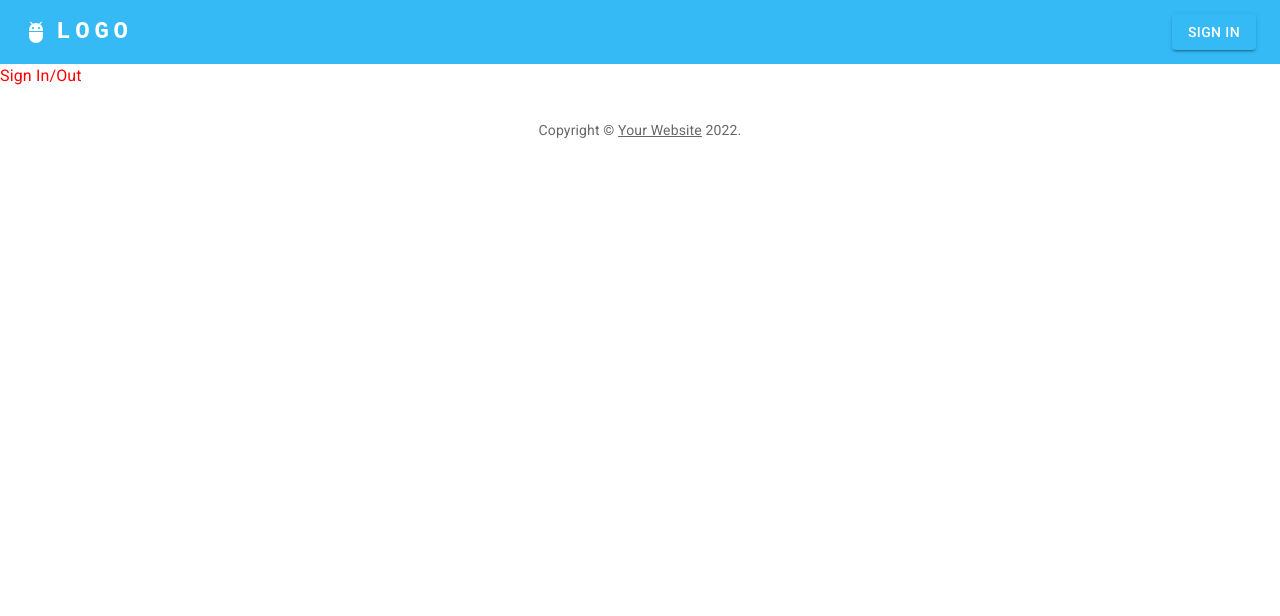
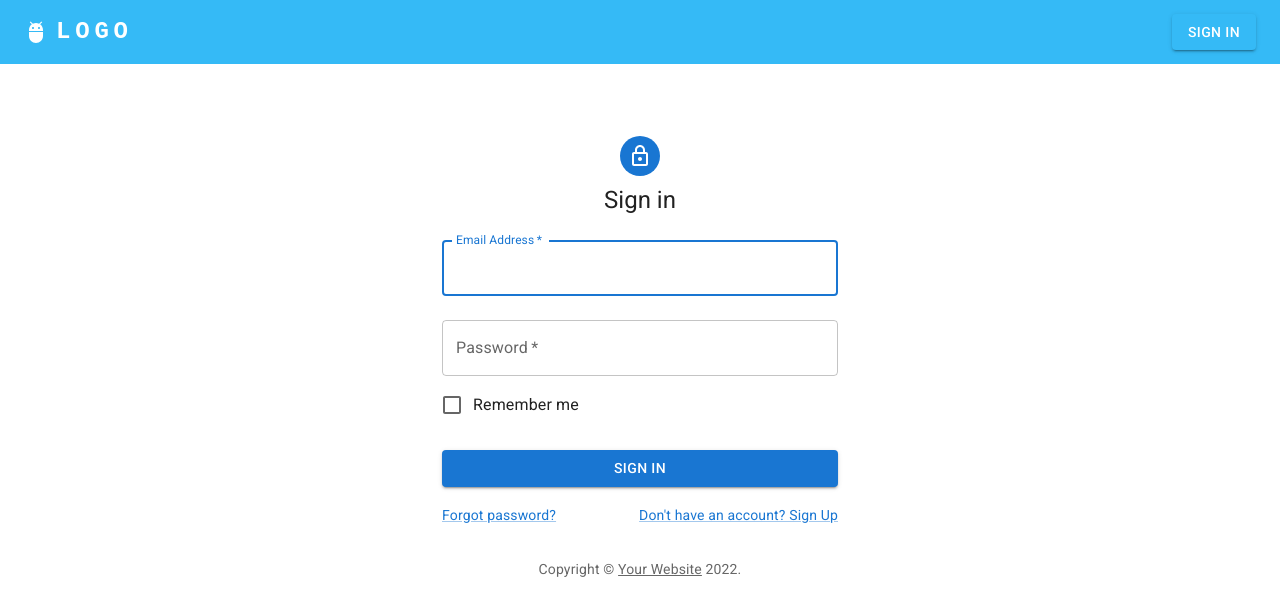
Before and after one commit to gunesnt/gunes-frontend-developer-5Jul2022, a React (Create React App) app: page /sign-in in a window 1280 px wide. Shown: the top 616 px of the page. Built offline with nearby package versions, Linux system fonts and the light colour scheme.

Commit message:
feat: add sign in page

```diff
--- a/src/components/Header/SignIn.js
+++ b/src/components/Header/SignIn.js
@@ -1,7 +1,98 @@
 import React from 'react'
+import Avatar from '@mui/material/Avatar'
+import Button from '@mui/material/Button'
+import TextField from '@mui/material/TextField'
+import FormControlLabel from '@mui/material/FormControlLabel'
+import Checkbox from '@mui/material/Checkbox'
+import Link from '@mui/material/Link'
+import Grid from '@mui/material/Grid'
+import Box from '@mui/material/Box'
+import LockOutlinedIcon from '@mui/icons-material/LockOutlined'
+import Typography from '@mui/material/Typography'
+import Container from '@mui/material/Container'
+import { createTheme, ThemeProvider } from '@mui/material/styles'
+
+const theme = createTheme()
 
 const SignIn = () => {
-  return <div style={{ color: 'red' }}>Sign In/Out</div>
+  const handleSubmit = (event) => {
+    event.preventDefault()
+    const data = new FormData(event.currentTarget)
+    console.log({
+      email: data.get('email'),
+      password: data.get('password'),
+    })
+  }
+
+  return (
+    <ThemeProvider theme={theme}>
+      <Container component="main" maxWidth="xs">
+        <Box
+          sx={{
+            marginTop: 8,
+            display: 'flex',
+            flexDirection: 'column',
+            alignItems: 'center',
+          }}>
+          <Avatar sx={{ m: 1, bgcolor: 'primary.main' }}>
+            <LockOutlinedIcon />
+          </Avatar>
+          <Typography component="h1" variant="h5">
+            Sign in
+          </Typography>
+          <Box
+            component="form"
+            onSubmit={handleSubmit}
+            noValidate
+            sx={{ mt: 1 }}>
+            <TextField
+              margin="normal"
+              required
+              fullWidth
+              id="email"
+              label="Email Address"
+              name="email"
+              autoComplete="email"
+              autoFocus
+            />
+            <TextField
+              margin="normal"
+              required
+              fullWidth
+              name="password"
+              label="Password"
+              type="password"
+              id="password"
+              autoComplete="current-password"
+            />
+            <FormControlLabel
+              control={<Checkbox value="remember" color="primary" />}
+              label="Remember me"
+            />
+            <Button
+              type="submit"
+              fullWidth
+              variant="contained"
+              sx={{ mt: 3, mb: 2 }}>
+              Sign In
+            </Button>
+            <Grid container>
+              <Grid item xs>
+                <Link href="#" variant="body2">
+                  Forgot password?
+                </Link>
+              </Grid>
+              <Grid item>
+                <Link href="#" variant="body2">
+                  {"Don't have an account? Sign Up"}
+                </Link>
+              </Grid>
+            </Grid>
+          </Box>
+        </Box>
+      </Container>
+    </ThemeProvider>
+  )
 }
 
 export default SignIn
```
